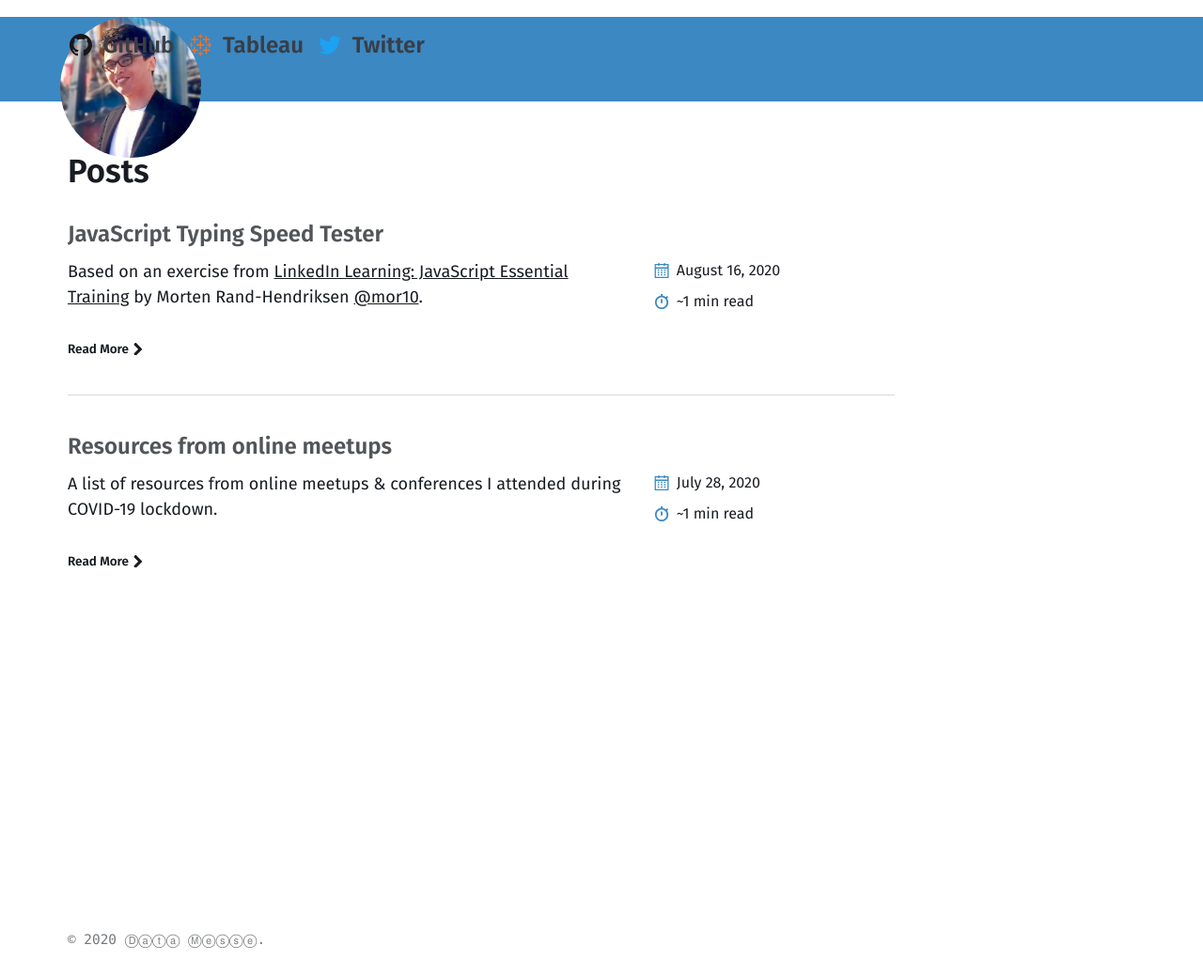
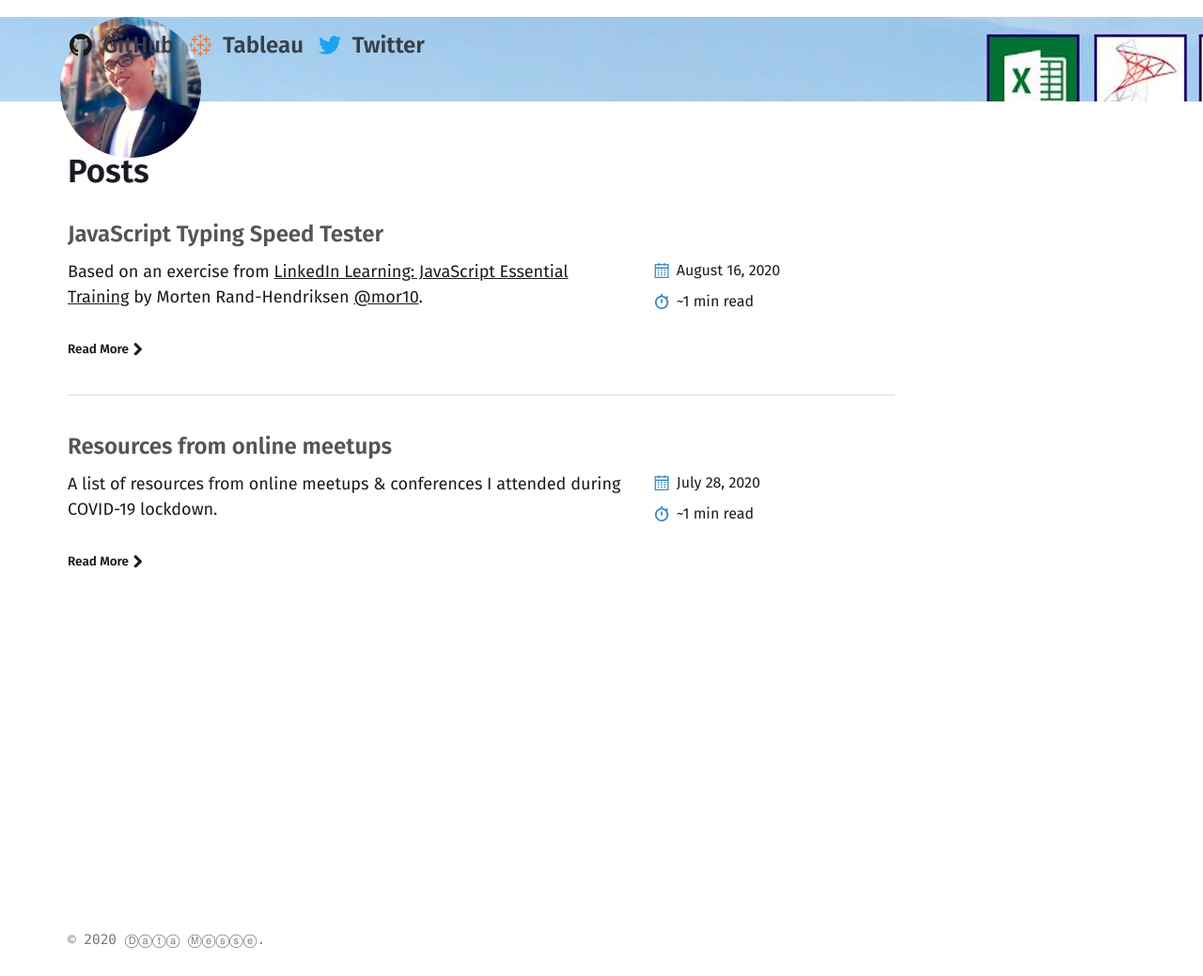
Before and after one commit to datamesse/blog, a Jekyll site: the page built from index.md, in a window 1280 px wide. Shown: the whole page at 94% size. Built offline with Jekyll 4.4.1, drawn with Linux system fonts in a browser that asks for light colours.

Commit message:
Update _global.scss

```diff
--- a/_sass/basically-basic/_global.scss
+++ b/_sass/basically-basic/_global.scss
@@ -6,7 +6,8 @@
   position: relative;
 }
 #background-top-banner{
-  background-color: #3b88c3;
+/*  background-color: #3b88c3; */
+  background-image: url("https://github.com/datamesse/blog/blob/master/assets/images/background_1500x500.jpg?raw=true");
   height: 90px;
   width: 100%;
   position: absolute;
```
